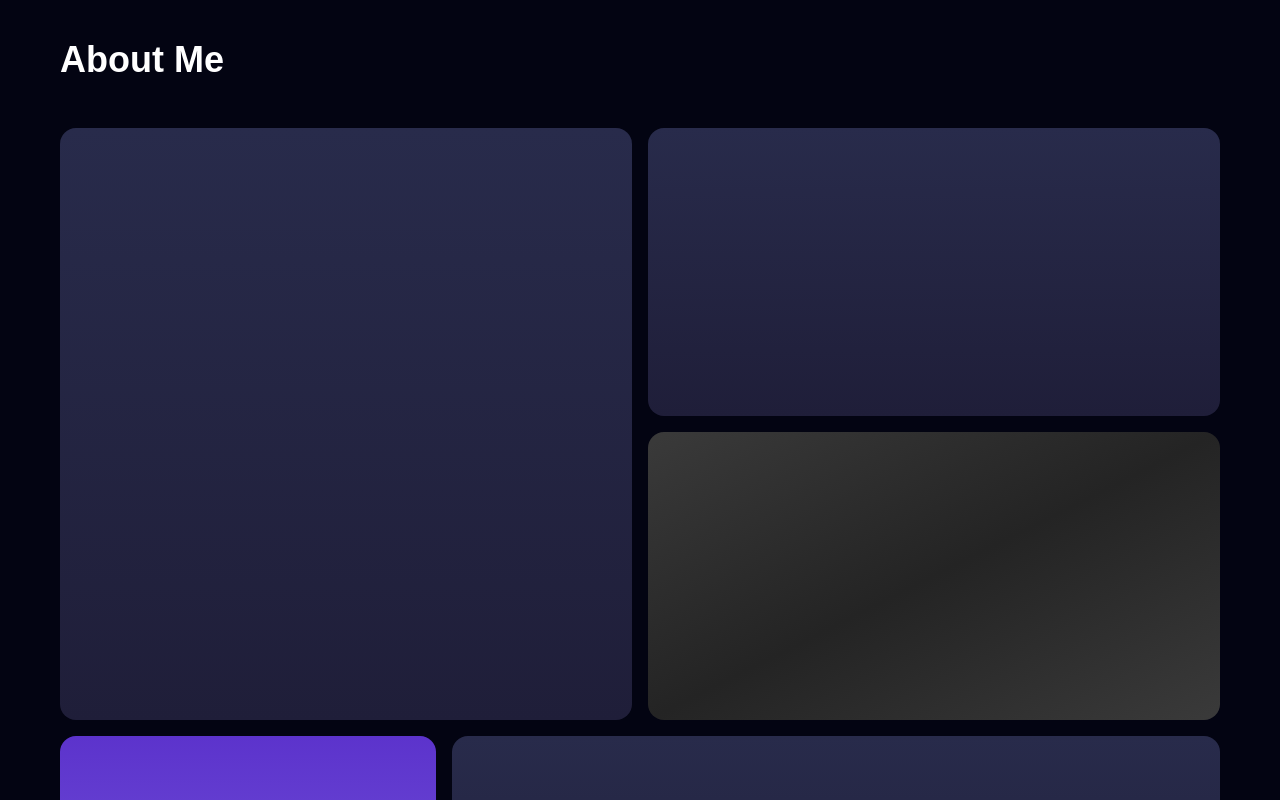
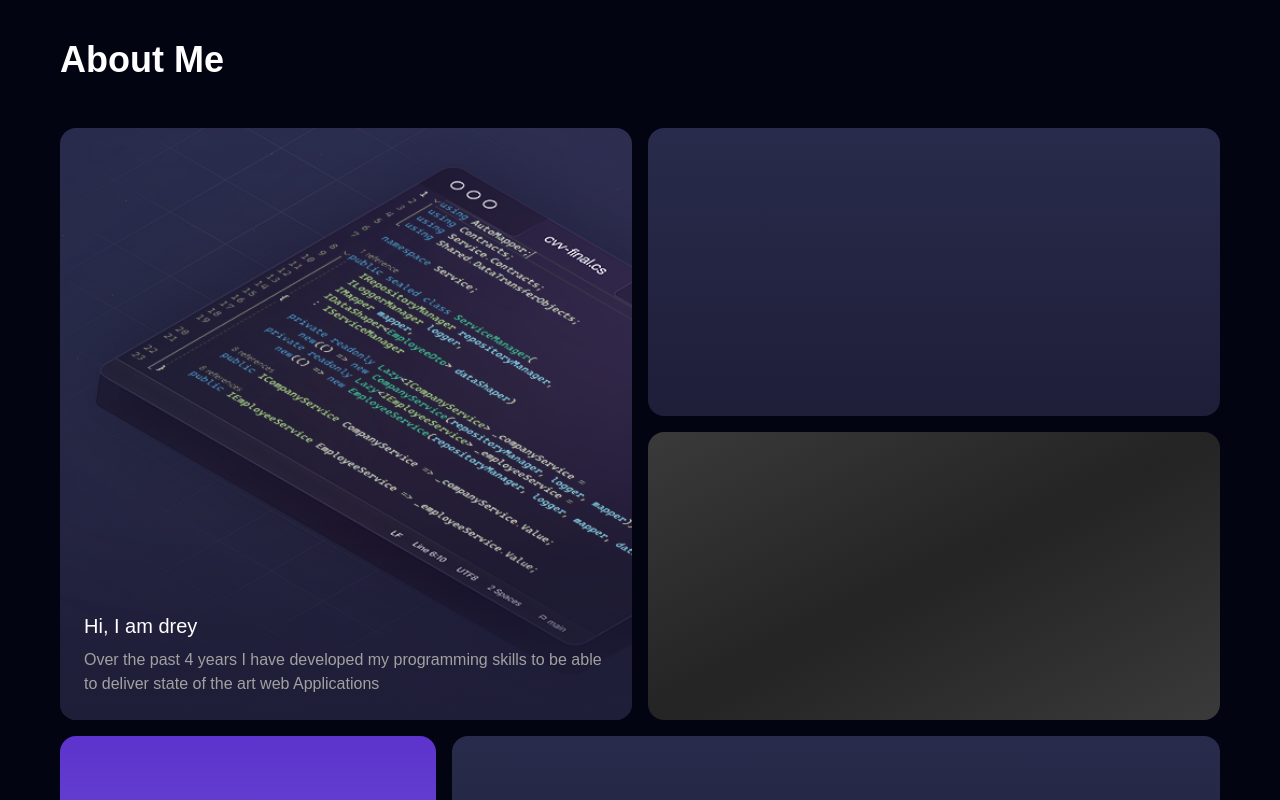
Before and after one commit to gg243/portfolio-website, a React (Vite) app: page / in a window 1280 px wide. Shown: the part 880-1680 px from the top of the page. Built offline with nearby package versions, Linux system fonts and the light colour scheme; a web font is replaced by a local one.

Commit message:
1st container in about section

```diff
--- a/src/sections/About.jsx
+++ b/src/sections/About.jsx
@@ -6,7 +6,20 @@ function About() {
     <section className="c-space section-spacing">
       <h2 className="text-heading">About Me</h2>
       <div className="mt-12 grid grid-cols-1 md:grid-cols-6 md:auto-rows-[18rem] gap-4">
-        <div className="flex items-center grid-default-color grid-1"></div>
+        <div className="flex items-end grid-default-color grid-1">
+          <img
+            src="assets/coding-pov.png"
+            className="absolute scale-[1.75] -right-[5rem] -top[1rem] md:scale-[3] md:left-50 md:inset-y-10 lg:scale-[2.5]"
+          />
+          <div className="z-10">
+            <p className="headtext">Hi, I am drey</p>
+            <p className="subtext">
+              Over the past 4 years I have developed my programming skills to be
+              able to deliver state of the art web Applications
+            </p>
+          </div>
+          <div className="absolute inset-x-0 pointer-events-none -bottom-4 h-1/2 sm:h-1/3 bg-gradient-to-t from-indigo" />
+        </div>
         <div className="grid-default-color grid-2"></div>
         <div className="grid-black-color grid-3"></div>
         <div className="grid-special-color grid-4"></div>
```
